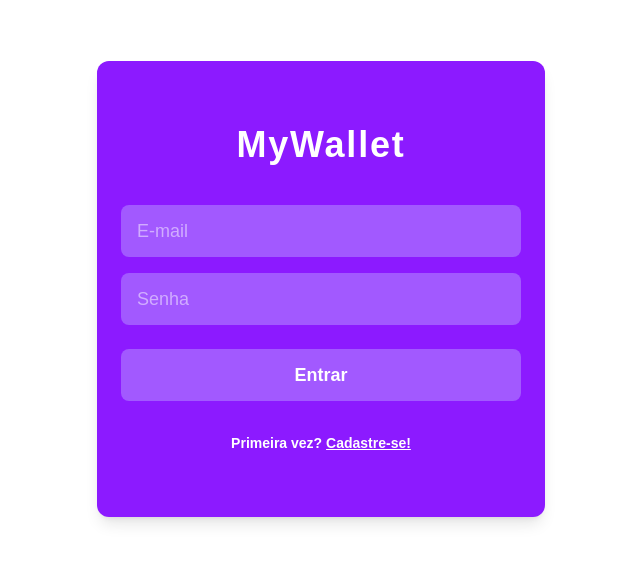
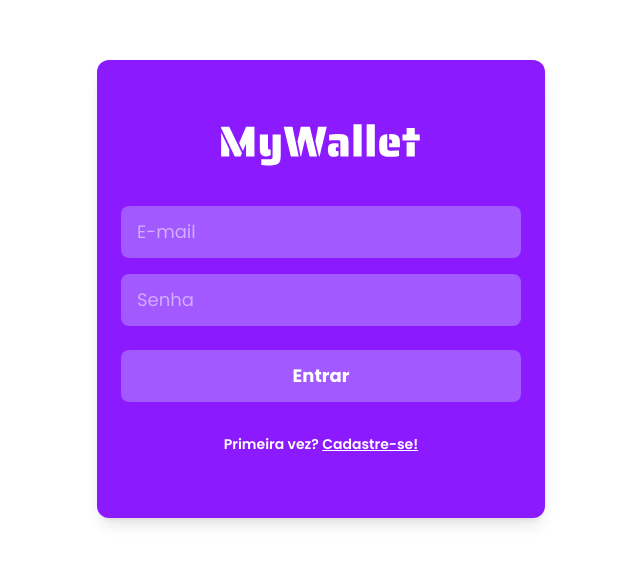
Before and after one commit to Lucas-Muto/MyWallet-FrontEnd, a Next.js app in the folder mywallet-frontend/: page / in a window 1280 px wide. Shown: the part 111-674 px from the top of the page, without its empty margins (319-959 px from the left). Built offline with nearby package versions, Linux system fonts and the light colour scheme.

Commit message:
fonte atualizada

```diff
--- a/mywallet-frontend/src/app/globals.css
+++ b/mywallet-frontend/src/app/globals.css
@@ -22,5 +22,5 @@
 body {
   background: #ffffff;
   color: var(--foreground);
-  font-family: Arial, Helvetica, sans-serif;
+  font-family: var(--font-poppins), Arial, Helvetica, sans-serif;
 }
--- a/mywallet-frontend/src/app/layout.tsx
+++ b/mywallet-frontend/src/app/layout.tsx
@@ -2,6 +2,13 @@ import type { Metadata } from "next";
 // import { Geist, Geist_Mono } from "next/font/google";
 import "./globals.css";
 import ServiceWorkerRegister from "./ServiceWorkerRegister";
+import { Poppins } from "next/font/google";
+
+const poppins = Poppins({
+  subsets: ["latin"],
+  weight: ["400", "500", "600", "700"],
+  variable: "--font-poppins"
+});
 
 export const metadata: Metadata = {
   title: "Create Next App",
@@ -20,7 +27,7 @@ export default function RootLayout({
         <meta name="theme-color" content="#8C11BE" />
         <meta name="background-color" content="#FAF6FE" />
       </head>
-      <body className="font-sans bg-[#FAF6FE]">
+      <body className={`${poppins.variable} font-sans bg-[#FAF6FE]`}>
         <ServiceWorkerRegister />
         {children}
       </body>
--- a/mywallet-frontend/src/app/page.tsx
+++ b/mywallet-frontend/src/app/page.tsx
@@ -4,6 +4,7 @@ import { useState } from "react";
 import Link from "next/link";
 import { useRouter } from "next/navigation";
 import { signIn } from "./api";
+import Image from "next/image";
 
 export default function Home() {
   const [email, setEmail] = useState("");
@@ -34,7 +35,7 @@ export default function Home() {
     <div className="min-h-screen flex flex-col items-center justify-center">
       <div className="bg-[#8C1AFF] w-full max-w-xs sm:max-w-md rounded-xl flex flex-col items-center py-16 px-6 shadow-lg">
         <h2 className="text-white text-4xl font-bold mb-10 font-mono tracking-wider select-none">
-          MyWallet
+          <Image src="/logo.svg" alt="MyWallet Logo" width={200} height={51} priority />
         </h2>
         <form onSubmit={handleSubmit} className="w-full flex flex-col gap-4">
           {error && <div className="bg-red-100 text-red-700 rounded p-2 text-center text-sm mb-2">{error}</div>}
--- a/mywallet-frontend/src/app/sign-up/page.tsx
+++ b/mywallet-frontend/src/app/sign-up/page.tsx
@@ -4,6 +4,7 @@ import { useState } from "react";
 import Link from "next/link";
 import { useRouter } from "next/navigation";
 import { signUp, signIn } from "../api";
+import Image from "next/image";
 
 export default function SignUp() {
   const [name, setName] = useState("");
@@ -41,9 +42,9 @@ export default function SignUp() {
   return (
     <div className="min-h-screen flex flex-col items-center justify-center">
       <div className="bg-[#8C1AFF] w-full max-w-xs sm:max-w-md rounded-xl flex flex-col items-center py-16 px-6 shadow-lg">
-        <h2 className="text-white text-4xl font-bold mb-10 font-mono tracking-wider select-none">
-          MyWallet
-        </h2>
+        <div className="mb-10 select-none">
+          <Image src="/logo.svg" alt="MyWallet Logo" width={200} height={51} priority />
+        </div>
         <form onSubmit={handleSubmit} className="w-full flex flex-col gap-4">
           {error && <div className="bg-red-100 text-red-700 rounded p-2 text-center text-sm mb-2">{error}</div>}
           <input
```
Also changed, not shown: mywallet-frontend/public/logo.svg (added).
